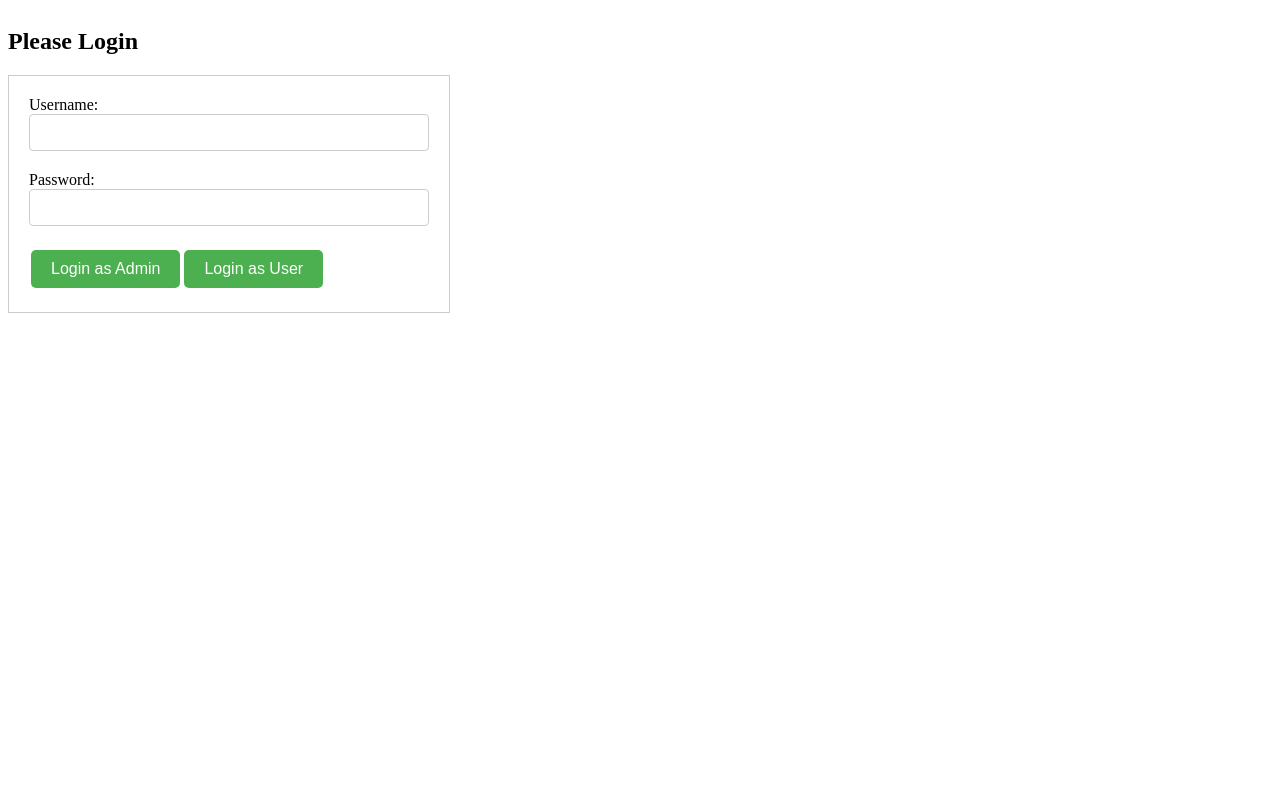
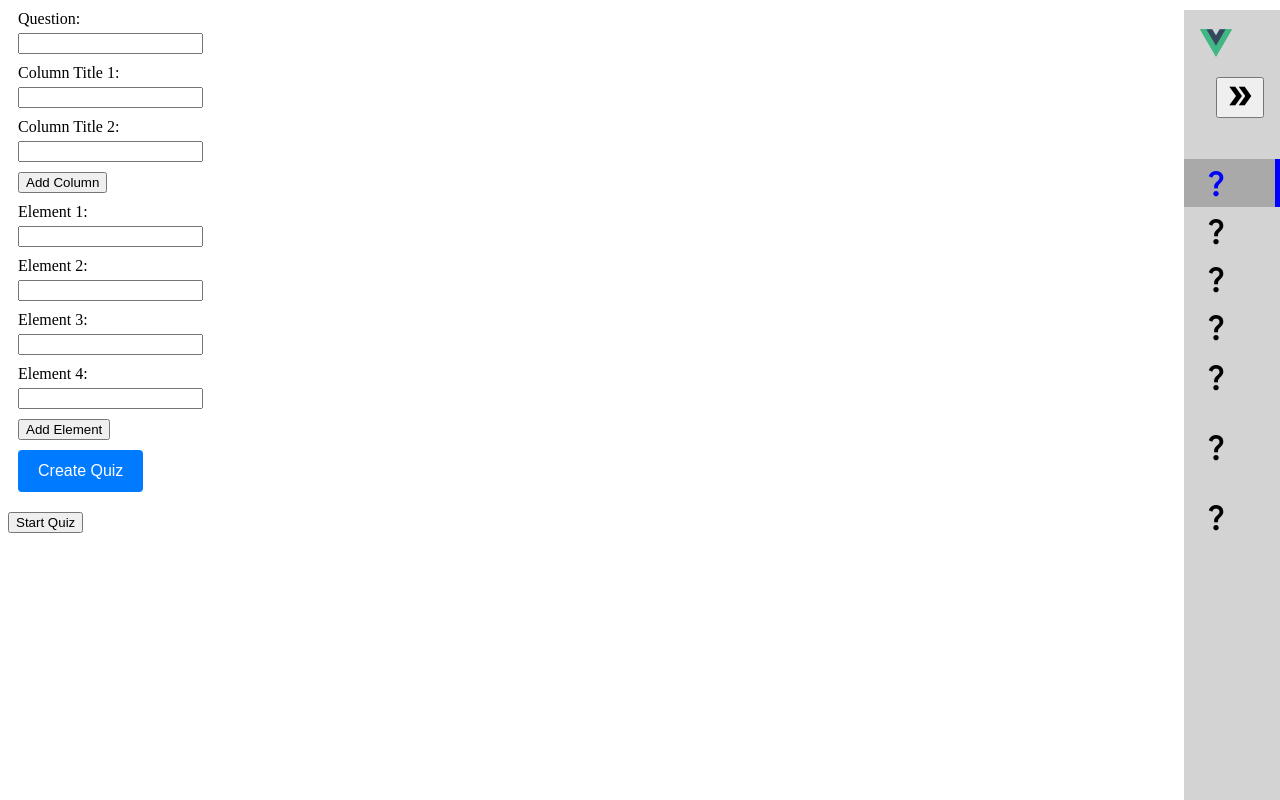
Before and after one commit to PatrickUnicorn/TM-Informatique, a Vue app in the folder TM-Informatique/: page / in a window 1280 px wide. Built offline with nearby package versions, Linux system fonts and the light colour scheme.

Commit message:
petite modifs pour la navigation

```diff
--- a/TM-Informatique/src/App.vue
+++ b/TM-Informatique/src/App.vue
@@ -5,7 +5,7 @@ import Sidebar from './components/Sidebar.vue'
 
 <template>
     <div class="app">
-        <!-- <sidebar/> -->
+        <sidebar/>
         <!-- <pageacceuil></pageacceuil> -->
         <router-view />
     </div>
--- a/TM-Informatique/src/components/Sidebar.vue
+++ b/TM-Informatique/src/components/Sidebar.vue
@@ -11,45 +11,35 @@
     <h3>Menu</h3>
     <div class="menu">
       <router-link class="button" to="/">
-        <span class="material-icons">home</span>
-        <span class="text">Home</span>
+        <span class="material-icons">question_mark</span>
+        <span class="text">DragDropQuiz</span>
+      </router-link>
+      <router-link class="button" to="/quiz">
+        <span class="material-icons">question_mark</span>
+        <span class="text">Quiz</span>
       </router-link>
       <router-link class="button" to="/QCM">
         <span class="material-icons">question_mark</span>
-        <span class="text">Question 1</span>
+        <span class="text">Qcm1</span>
       </router-link>
       <router-link class="button" to="/QCM2">
         <span class="material-icons">question_mark</span>
-        <span class="text">Question 2</span>
-      </router-link>
-      <router-link class="button" to="/chronologie">
-        <span class="material-icons">question_mark</span>
-        <span class="text">Question 3</span>
+        <span class="text">Qcm2</span>
       </router-link>
       <router-link class="button" to="/triage">
         <span class="material-icons">question_mark</span>
-        <span class="text">Question 4</span>
+        <span class="text">Ancien DragDrop</span>
       </router-link>
       <router-link class="button" to="/TextTrou">
         <span class="material-icons">question_mark</span>
-        <span class="text">Question 4</span>
+        <span class="text">Fill-in-the-gaps</span>
       </router-link>
       <router-link class="button" to="/TextArea">
         <span class="material-icons">question_mark</span>
-        <span class="text">Question 5</span>
-      </router-link>
-      <router-link class="button" to="/about">
-        <span class="material-icons">visibility</span>
-        <span class="text">About</span>
+        <span class="text">Question à developpement</span>
       </router-link>
     </div>
     <div class="flex"></div>
-    <div class="menu">
-      <router-link class="button" to="/settings">
-        <span class="material-icons">settings</span>
-        <span class="text">Paramètre</span>
-      </router-link>
-    </div>
   </aside>
 </template>
 
@@ -72,9 +62,9 @@ aside {
   overflow: hidden;
   min-height: 100vh;
   padding: 1rem;
-  left: 0;
-  background-color: var(--dark);
-  color: var(--light);
+  right: 0;
+  background-color: lightgray;
+  color: black;
 
   transition: 0.2s ease-out;
 
@@ -102,12 +92,12 @@ aside {
 
       .material-icons {
         font-size: 2rem;
-        color: var(--light);
+        color: black;
       }
       &:hover {
         .material-icons {
-          color: var(--primary);
-          transform: translateX(0.5rem);
+          color: blue;
+          transform: translateX(0.2rem);
         }
       }
     }
@@ -119,7 +109,7 @@ aside {
     transition: 0.3s ease-out;
   }
   h3 {
-    color: var(--grey);
+    color: darkgray;
     font-size: 0.5rem;
     margin-bottom: 0.5rem;
     text-transform: uppercase;
@@ -134,23 +124,23 @@ aside {
       transition: 0.3s ease-out;
       .material-icons {
         font-size: 2rem;
-        color: var(--light);
+        color: black;
         transition: 0.2s ease-out;
       }
       .text {
-        color: var(--light);
+        color: black;
         transition: 0.2s ease-out;
       }
       &:hover,
       &.router-link-exact-active {
-        background: var(--dark-alt);
+        background: darkgray;
         .material-icons,
         .text {
-          color: var(--primary);
+          color: blue;
         }
       }
       &.router-link-exact-active {
-        border-right: 5px solid var(--primary);
+        border-right: 5px solid blue;
       }
     }
   }
--- a/TM-Informatique/src/views/Home.vue
+++ b/TM-Informatique/src/views/Home.vue
@@ -1,7 +1,6 @@
 <template>
   <div>
-    <Quiz/>
-    <!-- <div>
+    <div>
       <QuizForm v-if="!quizStarted" @create-quiz="createQuiz" />
       <button v-if="!quizStarted" @click="startQuiz">Start Quiz</button>
       <DragDropQuiz
@@ -10,7 +9,7 @@
         :columnTitles="columnTitles"
         :initialElements="initialElements"
       />
-    </div> -->
+    </div>
   </div>
 </template>
 
```
Also changed, not shown: TM-Informatique/src/router/index.js (+13 -4 lines).
